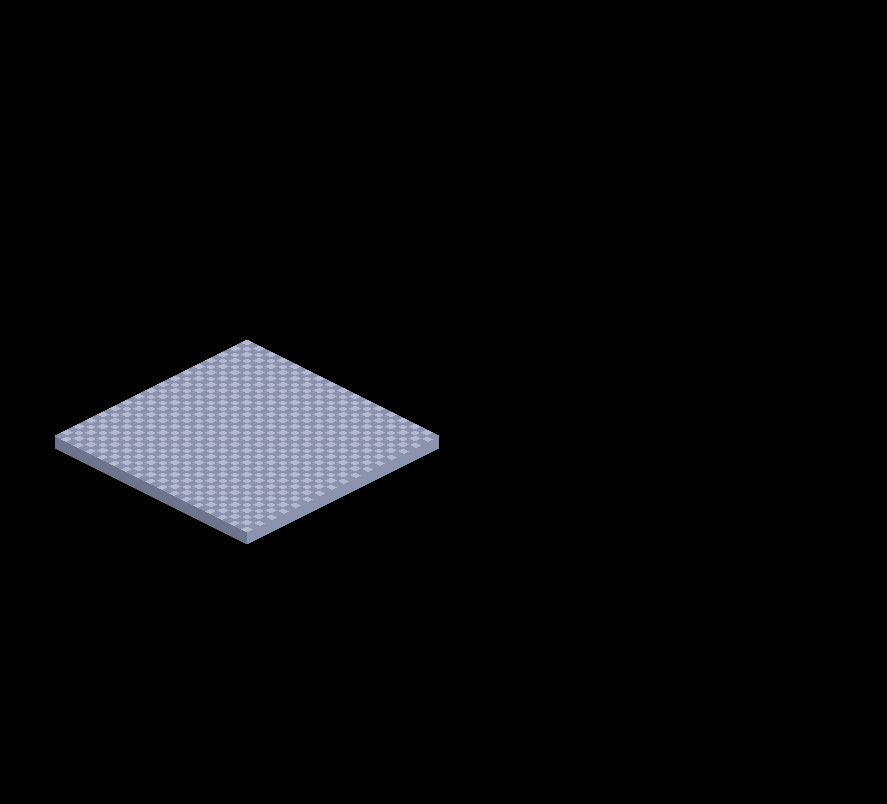
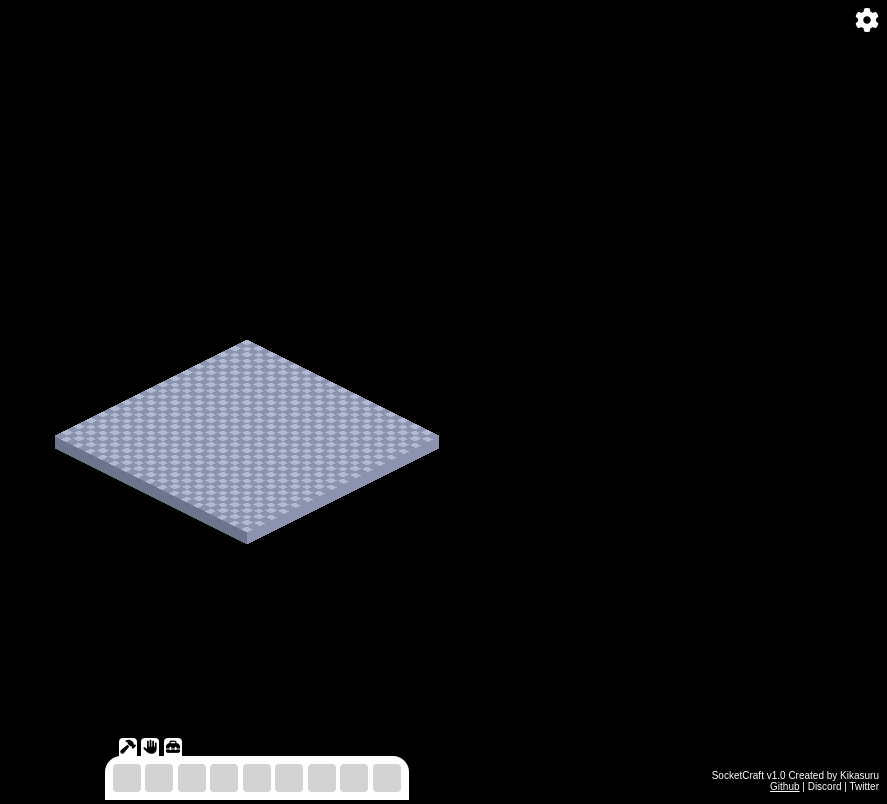
Before and after one commit to Kikasuru/isometricraft, a plain HTML site: page client/index.html in a window 1280 px wide. Shown: the whole page, without its empty margins (393-1280 px from the left). Drawn offline with Linux system fonts and the light colour scheme; a web font is replaced by a local one.

Commit message:
Created a new HTML GUI.

```diff
--- a/client/index.html
+++ b/client/index.html
@@ -1,13 +1,18 @@
 <!DOCTYPE html>
 <head>
     <title>SocketCraft</title>
+    <link rel="icon" type="image/png" href="assets/favicon.png">
+    <script src="https://kit.fontawesome.com/0a763d9bc6.js"></script>
+    <link href="https://fonts.googleapis.com/css?family=Muli&display=swap" rel="stylesheet">
     <style>
         body {
             background-color: black;
             color: white;
-            padding:0;
-            margin:0;
+            padding: 0;
+            margin: 0;
             overflow: hidden;
+            font-family: 'Muli', sans-serif;
+            user-select: none;
         }
         canvas {
         	image-rendering: optimizeSpeed;
@@ -16,8 +21,55 @@
         	image-rendering: optimize-contrast;
         	-ms-interpolation-mode: nearest-neighbor;
         }
+
+        /*Buttons*/
+        #settings {
+            color: white;
+            position: fixed;
+            right: 8px;
+            top: 8px;
+            font-size: 24px;
+            transition: color 0.2s;
+        }
+        #settings:hover {
+            color: lightGray;
+            transition: color 0.2s;
+        }
+
+        #hotbar {
+            background-color: white;
+            border-radius: 16px 16px 0 0;
+            padding: 8px;
+            padding-bottom: 4px;
+            position: fixed;
+            bottom:0;
+            left:calc(50% - 142px);
+        }
+        #hotbar span{
+            display: inline-block;
+            height: 28px;
+            width: 28px;
+            background-color: lightGray;
+            border-radius: 4px;
+        }
+
+        #hotbarButtons {
+            position: fixed;
+            bottom:40px;
+            left:calc(50% - 128px);
+        }
+        #hotbarButtons i {
+            display: inline-block;
+            background-color: white;
+            height: 20px;
+            width: 18px;
+            border-radius: 4px 4px 0 0;
+            font-size:14px;
+            color:black;
+            text-align: center;
+            padding-top: 2px;
+        }
     </style>
-    <link rel="icon" type="image/png" href="assets/favicon.png">
     <script>
         //Preload Images
         var images = {};
@@ -36,13 +88,39 @@
     </script>
 </head>
 <body onload="init()" onresize="resize()">
+    <!--Chunk Canvases-->
     <div style="display:none;" id="chunks"></div>
+
+    <!--Buttons-->
+    <i class="fas fa-cog" id="settings"></i>
+    <div id="hotbar">
+        <span></span>
+        <span></span>
+        <span></span>
+        <span></span>
+        <span></span>
+        <span></span>
+        <span></span>
+        <span></span>
+        <span></span>
+    </div>
+    <div id="hotbarButtons">
+        <i class="fas fa-hammer"></i>
+        <i class="fas fa-hand-paper"></i>
+        <i class="fas fa-toolbox"></i>
+    </div>
+
+    <!--Main Script and Canvas-->
     <script src="index.js"></script>
     <canvas id="canvas"></canvas>
-    <!--
-        Extra Scripts go here!
-    -->
+
+    <!--Extra Scripts-->
     <script src="gametic.js"></script>
     <script src="render.js"></script>
     <script src="controller.js"></script>
+
+    <!--Info-->
+    <span style="position: fixed;right:8px;bottom: 8px;font-size:10px;text-align:right;">SocketCraft v1.0 Created by Kikasuru<br/>
+        <a href="https://github.com/Kikasuru/socketcraft" style="color:white;">Github</a> | Discord | Twitter
+    </span>
 </body>
```
